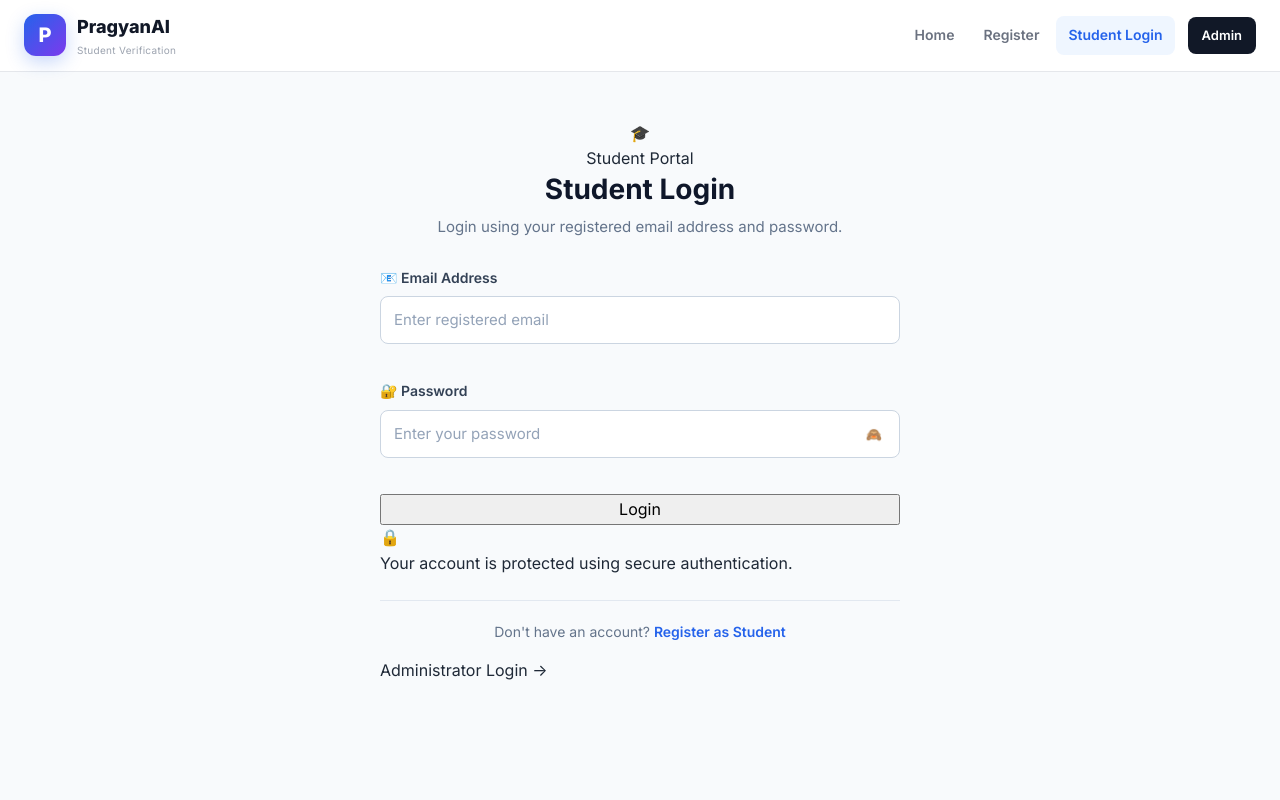
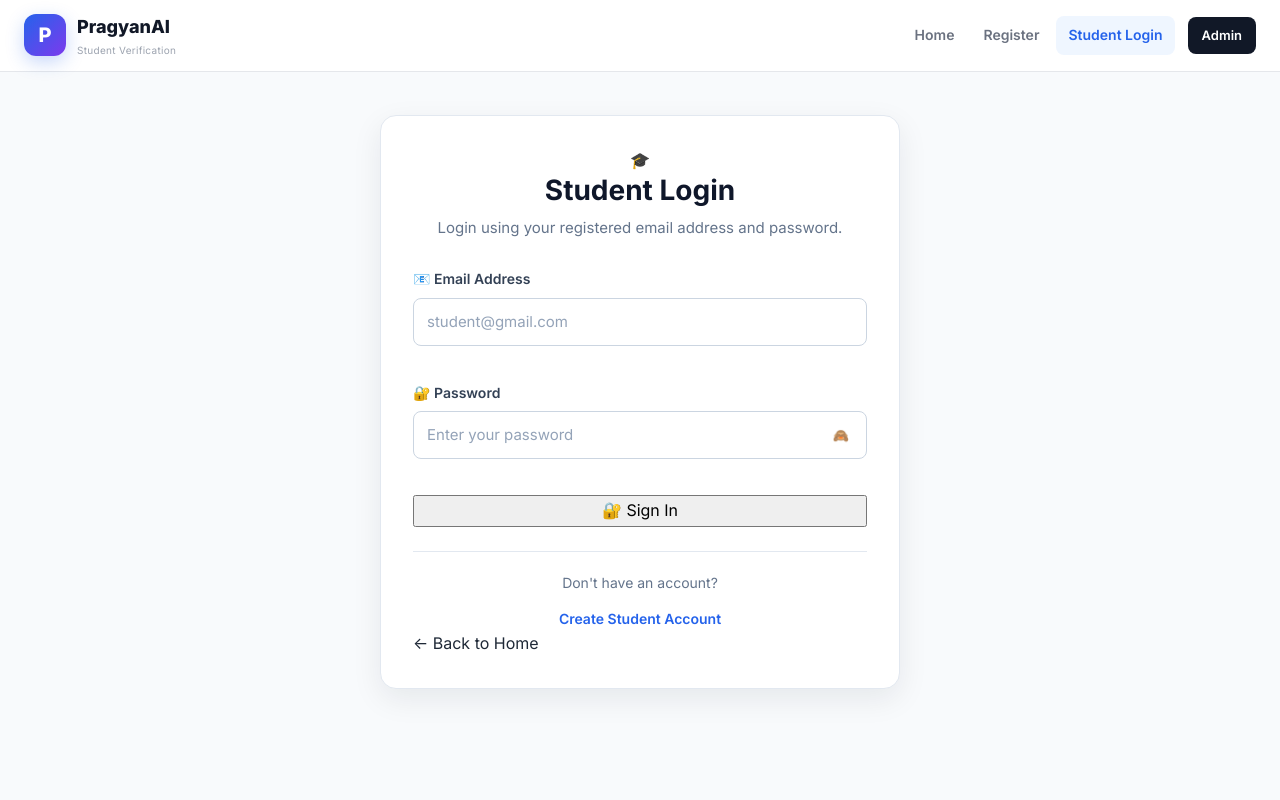
Before and after one commit to pragyanaischool/PragyanAI_Super30_Python_Project2_Student_DB_Phone_Email_OTP_TWILIO_frontend_backend, a React (Vite) app in the folder frontend/: page /login in a window 1280 px wide. Both pictures are taken after a click on the button "👁️". Shown: the top 800 px of the page. Built offline with nearby package versions, Linux system fonts and the light colour scheme.

Commit message:
Update Login.jsx

```diff
--- a/frontend/src/pages/Login.jsx
+++ b/frontend/src/pages/Login.jsx
@@ -1,8 +1,17 @@
-import { useEffect, useState } from "react";
+// ============================================================
+// PragyanAI Student Verification Platform
+// File: frontend/src/pages/Login.jsx
+// ============================================================
+
+import React, { useEffect, useState } from "react";
 import { Link, useLocation, useNavigate } from "react-router-dom";
 
 import { useAuth } from "../context/AuthContext";
-import { validateLoginForm } from "../utils/validators";
+
+
+// ============================================================
+// LOGIN PAGE
+// ============================================================
 
 function Login() {
   const navigate = useNavigate();
@@ -11,131 +20,331 @@
   const {
     login,
     isAuthenticated,
+    loading,
+    authenticationChecked,
   } = useAuth();
 
+  // ----------------------------------------------------------
+  // FORM STATE
+  // ----------------------------------------------------------
+
   const [formData, setFormData] = useState({
-    email: location.state?.email || "",
+    email: "",
     password: "",
   });
 
-  const [errors, setErrors] = useState({});
-  const [serverError, setServerError] = useState("");
-  const [successMessage, setSuccessMessage] = useState(
-    location.state?.registrationCompleted
-      ? "Registration and verification completed. Please login."
-      : ""
-  );
+  // ----------------------------------------------------------
+  // UI STATE
+  // ----------------------------------------------------------
 
-  const [loading, setLoading] = useState(false);
+  const [error, setError] = useState("");
+  const [success, setSuccess] = useState("");
+
   const [showPassword, setShowPassword] = useState(false);
 
+  // ----------------------------------------------------------
+  // HANDLE ALREADY LOGGED-IN STUDENT
+  // ----------------------------------------------------------
+
   useEffect(() => {
-    if (isAuthenticated) {
+    if (
+      authenticationChecked &&
+      isAuthenticated
+    ) {
       navigate("/student/dashboard", {
         replace: true,
       });
     }
-  }, [isAuthenticated, navigate]);
+  }, [
+    authenticationChecked,
+    isAuthenticated,
+    navigate,
+  ]);
+
+  // ----------------------------------------------------------
+  // HANDLE INPUT CHANGE
+  // ----------------------------------------------------------
 
   const handleChange = (event) => {
-    const { name, value } = event.target;
+    const {
+      name,
+      value,
+    } = event.target;
 
     setFormData((previous) => ({
       ...previous,
       [name]: value,
     }));
 
-    setErrors((previous) => ({
-      ...previous,
-      [name]: "",
-    }));
+    // Clear old messages when user starts typing
+    if (error) {
+      setError("");
+    }
 
-    setServerError("");
+    if (success) {
+      setSuccess("");
+    }
   };
+
+  // ----------------------------------------------------------
+  // VALIDATE FORM
+  // ----------------------------------------------------------
+
+  const validateForm = () => {
+    const email = formData.email.trim();
+    const password = formData.password;
+
+    if (!email) {
+      return "Please enter your email address.";
+    }
+
+    if (!password) {
+      return "Please enter your password.";
+    }
+
+    if (password.length < 1) {
+      return "Please enter your password.";
+    }
+
+    return "";
+  };
+
+  // ----------------------------------------------------------
+  // HANDLE LOGIN
+  // ----------------------------------------------------------
 
   const handleSubmit = async (event) => {
     event.preventDefault();
 
-    setServerError("");
+    setError("");
+    setSuccess("");
 
-    const validationErrors =
-      validateLoginForm(formData);
+    const validationError = validateForm();
 
-    if (Object.keys(validationErrors).length > 0) {
-      setErrors(validationErrors);
+    if (validationError) {
+      setError(validationError);
       return;
     }
 
     try {
-      setLoading(true);
+      const email = formData.email.trim().toLowerCase();
+      const password = formData.password;
 
-      await login(
-        formData.email.trim().toLowerCase(),
-        formData.password
+      // ------------------------------------------------------
+      // LOGIN THROUGH AUTH CONTEXT
+      // ------------------------------------------------------
+
+      const result = await login(
+        email,
+        password
       );
 
-      navigate("/student/dashboard", {
+      console.log(
+        "Student login successful:",
+        result
+      );
+
+      setSuccess(
+        "Login successful. Redirecting..."
+      );
+
+      // ------------------------------------------------------
+      // SUPPORT RETURN URL
+      // ------------------------------------------------------
+
+      const from =
+        location.state?.from?.pathname ||
+        "/student/dashboard";
+
+      setTimeout(() => {
+        navigate(from, {
           replace: true,
         });
-    } catch (errorObject) {
+      }, 300);
+
+    } catch (err) {
+      console.error(
+        "Student login error:",
+        err
+      );
+
+      let message =
+        "Unable to login. Please try again.";
+
+      // ------------------------------------------------------
+      // AXIOS / BACKEND ERROR
+      // ------------------------------------------------------
+
+      if (err?.response) {
+        const status =
+          err.response.status;
+
         const detail =
-        errorObject?.response?.data?.detail;
+          err.response.data?.detail;
 
-      if (Array.isArray(detail)) {
-        setServerError(
-          detail
-            .map((item) => item?.msg)
-            .join(", ")
-        );
-      } else {
-        setServerError(
-          detail ||
-            errorObject?.message ||
-            "Invalid email or password."
-        );
+        if (typeof detail === "string") {
+          message = detail;
+        } else if (
+          Array.isArray(detail)
+        ) {
+          message = detail
+            .map((item) => {
+              if (
+                typeof item === "string"
+              ) {
+                return item;
               }
-    } finally {
-      setLoading(false);
+
+              if (item?.msg) {
+                return item.msg;
+              }
+
+              return "Invalid request.";
+            })
+            .join(", ");
+        } else if (
+          err.response.data?.message
+        ) {
+          message =
+            err.response.data.message;
+        }
+
+        // ----------------------------------------------------
+        // SPECIFIC HTTP STATUS MESSAGES
+        // ----------------------------------------------------
+
+        if (
+          status === 401 &&
+          !detail
+        ) {
+          message =
+            "Invalid email or password.";
+        }
+
+        if (
+          status === 403 &&
+          !detail
+        ) {
+          message =
+            "Your account is not allowed to login yet.";
+        }
+
+        if (status === 422) {
+          message =
+            "Please enter a valid email address and password.";
+        }
+
+        if (status >= 500) {
+          message =
+            "Server error. Please try again later.";
+        }
+
+      } else if (err?.request) {
+        message =
+          "Unable to connect to the server. Please check your internet connection and try again.";
+
+      } else if (err?.message) {
+        message = err.message;
+      }
+
+      setError(message);
     }
   };
 
+  // ----------------------------------------------------------
+  // LOADING STATE
+  // ----------------------------------------------------------
+
+  if (!authenticationChecked) {
     return (
       <div className="auth-page">
-      <div className="auth-container login-container">
+        <div className="auth-container">
+          <div className="auth-card">
+            <div className="auth-loading">
+              Checking authentication...
+            </div>
+          </div>
+        </div>
+      </div>
+    );
+  }
+
+  // ----------------------------------------------------------
+  // RENDER
+  // ----------------------------------------------------------
+
+  return (
+    <div className="auth-page">
+
+      <div className="auth-container">
+
+        <div className="auth-card">
+
+          {/* ==================================================
+              HEADER
+          ================================================== */}
+
           <div className="auth-header">
-          <div className="login-icon">🎓</div>
 
-          <span className="auth-badge">
-            Student Portal
-          </span>
+            <div className="auth-logo">
+              🎓
+            </div>
 
-          <h1>Student Login</h1>
+            <h1>
+              Student Login
+            </h1>
 
             <p>
-            Login using your registered email address
-            and password.
+              Login using your registered
+              email address and password.
             </p>
+
           </div>
 
-        {successMessage && (
-          <div className="success-message">
-            <span>✓</span>
-            <span>{successMessage}</span>
+          {/* ==================================================
+              ERROR
+          ================================================== */}
+
+          {error && (
+            <div
+              className="auth-message auth-error"
+              role="alert"
+            >
+              <span>⚠️</span>
+              <span>{error}</span>
             </div>
           )}
 
-        {serverError && (
-          <div className="error-message">
-            <span>⚠️</span>
-            <span>{serverError}</span>
+          {/* ==================================================
+              SUCCESS
+          ================================================== */}
+
+          {success && (
+            <div
+              className="auth-message auth-success"
+              role="status"
+            >
+              <span>✅</span>
+              <span>{success}</span>
             </div>
           )}
 
+          {/* ==================================================
+              LOGIN FORM
+          ================================================== */}
+
           <form
+            onSubmit={handleSubmit}
             className="auth-form"
-          onSubmit={handleSubmit}
+            noValidate
           >
+
+            {/* =================================================
+                EMAIL
+            ================================================= */}
+
             <div className="form-group">
+
               <label htmlFor="email">
                 📧 Email Address
               </label>
@@ -146,26 +355,26 @@
                 type="email"
                 value={formData.email}
                 onChange={handleChange}
-              placeholder="Enter registered email"
+                placeholder="student@gmail.com"
                 autoComplete="email"
-              className={
-                errors.email ? "input-error" : ""
-              }
+                disabled={loading}
+                required
               />
 
-            {errors.email && (
-              <small className="field-error">
-                {errors.email}
-              </small>
-            )}
             </div>
 
+            {/* =================================================
+                PASSWORD
+            ================================================= */}
+
             <div className="form-group">
+
               <label htmlFor="password">
                 🔐 Password
               </label>
 
               <div className="password-wrapper">
+
                 <input
                   id="password"
                   name="password"
@@ -178,11 +387,8 @@
                   onChange={handleChange}
                   placeholder="Enter your password"
                   autoComplete="current-password"
-                className={
-                  errors.password
-                    ? "input-error"
-                    : ""
-                }
+                  disabled={loading}
+                  required
                 />
 
                 <button
@@ -190,56 +396,89 @@
                   className="password-toggle"
                   onClick={() =>
                     setShowPassword(
-                    (previous) => !previous
+                      (previous) =>
+                        !previous
                     )
                   }
+                  disabled={loading}
+                  aria-label={
+                    showPassword
+                      ? "Hide password"
+                      : "Show password"
+                  }
                 >
-                {showPassword ? "🙈" : "👁️"}
+                  {showPassword
+                    ? "🙈"
+                    : "👁️"}
                 </button>
+
               </div>
 
-            {errors.password && (
-              <small className="field-error">
-                {errors.password}
-              </small>
-            )}
             </div>
+
+            {/* =================================================
+                SUBMIT
+            ================================================= */}
 
             <button
               type="submit"
-            className="btn btn-primary btn-block btn-lg"
+              className="auth-submit-button"
               disabled={loading}
             >
-            {loading
-              ? "Logging in..."
-              : "Login"}
+
+              {loading ? (
+                <>
+                  <span className="button-spinner">
+                    ⏳
+                  </span>
+
+                  Signing in...
+                </>
+              ) : (
+                <>
+                  🔐 Sign In
+                </>
+              )}
+
             </button>
+
           </form>
 
-        <div className="login-security-note">
-          <span>🔒</span>
+          {/* ==================================================
+              REGISTRATION LINK
+          ================================================== */}
+
+          <div className="auth-footer">
 
             <p>
-            Your account is protected using secure
-            authentication.
+              Don't have an account?
             </p>
+
+            <Link
+              to="/register"
+              className="auth-link"
+            >
+              Create Student Account
+            </Link>
+
           </div>
 
-        <div className="auth-footer">
-          <p>
-            Don't have an account?{" "}
-            <Link to="/register">
-              Register as Student
+          {/* ==================================================
+              HOME LINK
+          ================================================== */}
+
+          <div className="auth-home-link">
+
+            <Link to="/">
+              ← Back to Home
             </Link>
-          </p>
+
           </div>
 
-        <div className="admin-login-link">
-          <Link to="/admin/login">
-            Administrator Login →
-          </Link>
         </div>
+
       </div>
+
     </div>
   );
 }
```
Lines whose indentation alone changed are shown as unchanged.
